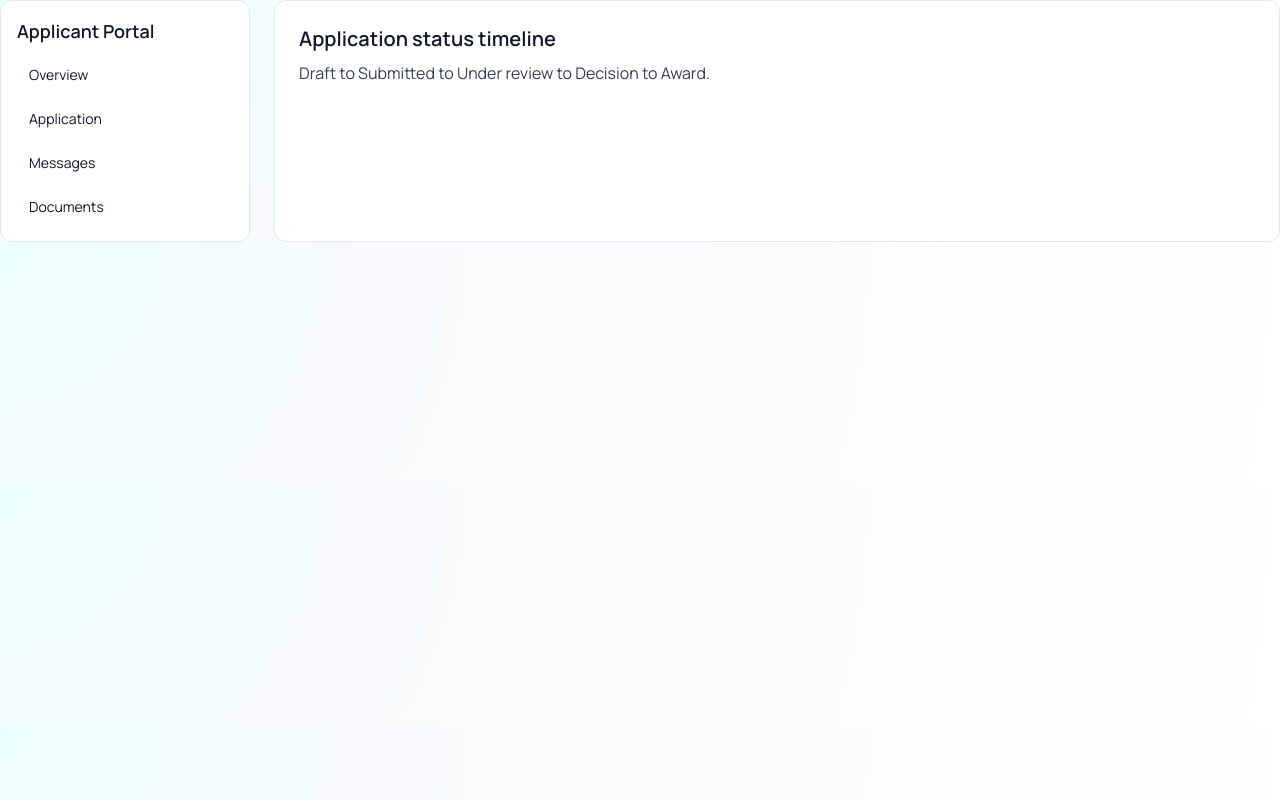
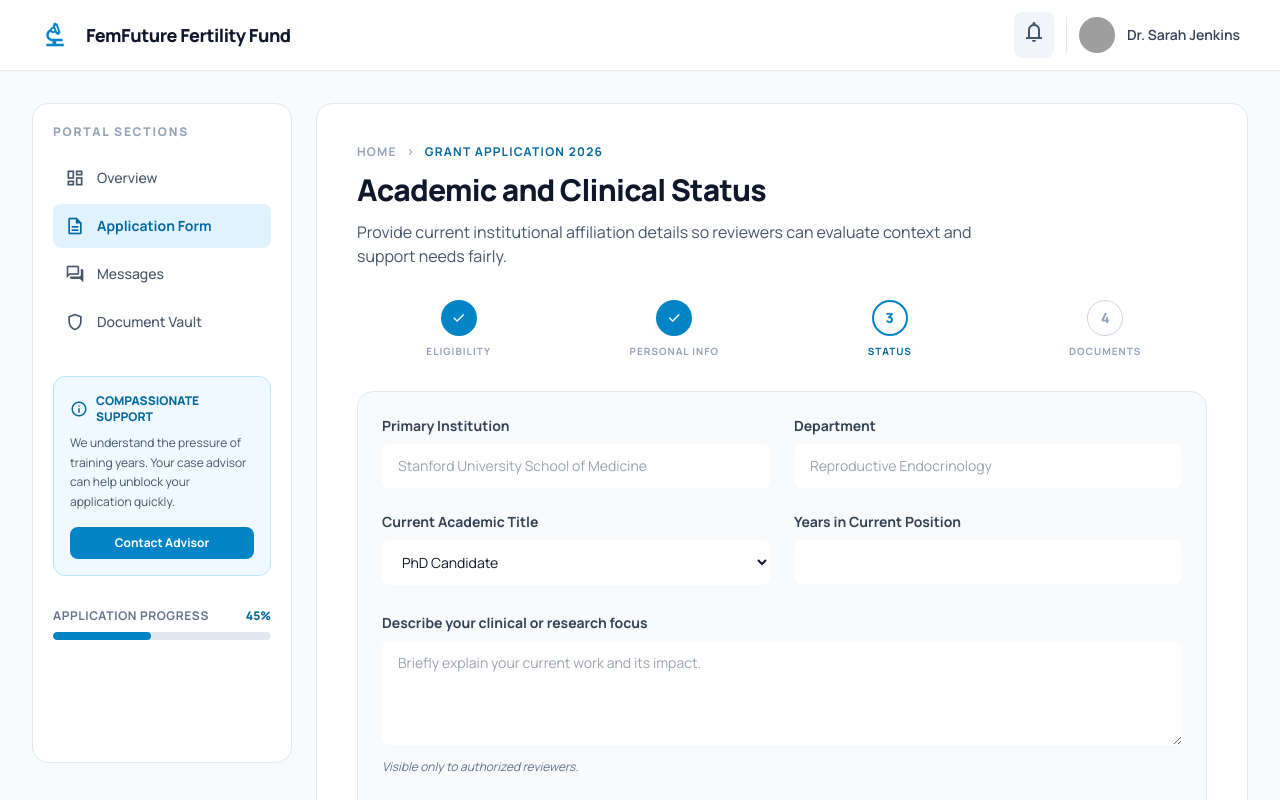
Before and after one commit to dwamenad/FemFuture_fertility_fund, a Next.js app: page /applicant/dashboard in a window 1280 px wide. Shown: the top 800 px of the page. Built offline with nearby package versions, Linux system fonts and the light colour scheme; grey boxes are pictures that could not be loaded.

Commit message:
feat: implement applicant dashboard visual redesign

```diff
--- a/src/app/applicant/dashboard/page.tsx
+++ b/src/app/applicant/dashboard/page.tsx
@@ -1,17 +1,171 @@
-import { PortalShell } from "@/components/layout/portal-shell";
-
-const links = [
-  { href: "/applicant/dashboard", label: "Overview" },
-  { href: "/applicant/application", label: "Application" },
-  { href: "/applicant/messages", label: "Messages" },
-  { href: "/applicant/documents", label: "Documents" }
-];
+import Link from "next/link";
 
 export default function ApplicantDashboardPage() {
   return (
-    <PortalShell title="Applicant Portal" links={links}>
-      <h2 className="text-xl font-semibold">Application status timeline</h2>
-      <p className="mt-2 text-slate-700">Draft to Submitted to Under review to Decision to Award.</p>
-    </PortalShell>
+    <div className="min-h-screen bg-slate-50 text-slate-900">
+      <header className="sticky top-0 z-40 border-b border-slate-200 bg-white px-6 py-3 lg:px-10">
+        <div className="flex items-center justify-between gap-6">
+          <div className="flex items-center gap-4 text-sky-600">
+            <span className="material-symbols-outlined text-3xl">biotech</span>
+            <h1 className="text-lg font-black tracking-tight text-slate-900">FemFuture Fertility Fund</h1>
+          </div>
+          <div className="flex items-center gap-3">
+            <button aria-label="Notifications" className="rounded-lg bg-slate-100 p-2 text-slate-600">
+              <span className="material-symbols-outlined">notifications</span>
+            </button>
+            <div className="hidden items-center gap-3 border-l border-slate-200 pl-3 sm:flex">
+              <div
+                className="h-9 w-9 rounded-full bg-cover bg-center"
+                style={{
+                  backgroundImage:
+                    "url('https://lh3.googleusercontent.com/aida-public/AB6AXuBhgUcXRNxdIZ9WhstpK-_llIE5nfwjG5_O3jzFGWaNfbvNOTFcEHukTZ2aVpgedRuhx6WFujMiRU3sjqHVb11i56x5kHQN0Mbip5OO1WpJOf4nrCiGZAWV3YR12WZABk5vfMJXqXJNyphe20RAAvCYK5D6UZolwVSTDMvFjbNhIX-bAgeDkHLvs6MG72W7YynC4khQdH71KKqWiqNVwXGbbiQRzvm29VVKgZf3xLoQAuSuSrbwTB3A1TQdzaBarbyx-nOmSdWz5gG0')"
+                }}
+              />
+              <span className="text-sm font-semibold text-slate-700">Dr. Sarah Jenkins</span>
+            </div>
+          </div>
+        </div>
+      </header>
+
+      <main className="mx-auto grid max-w-[1500px] grid-cols-1 gap-6 px-4 py-8 lg:grid-cols-[260px_1fr] lg:px-8">
+        <aside className="rounded-2xl border border-slate-200 bg-white p-5 lg:h-[calc(100vh-140px)] lg:overflow-auto">
+          <h2 className="mb-4 text-xs font-extrabold uppercase tracking-[0.15em] text-slate-400">Portal Sections</h2>
+          <nav className="space-y-1">
+            <Link className="flex items-center gap-3 rounded-lg px-3 py-2 text-sm font-medium text-slate-600 hover:bg-slate-50" href="/applicant/dashboard">
+              <span className="material-symbols-outlined text-xl">dashboard</span>
+              Overview
+            </Link>
+            <Link className="flex items-center gap-3 rounded-lg bg-sky-100 px-3 py-2 text-sm font-bold text-sky-700" href="/applicant/application">
+              <span className="material-symbols-outlined text-xl">description</span>
+              Application Form
+            </Link>
+            <Link className="flex items-center gap-3 rounded-lg px-3 py-2 text-sm font-medium text-slate-600 hover:bg-slate-50" href="/applicant/messages">
+              <span className="material-symbols-outlined text-xl">forum</span>
+              Messages
+            </Link>
+            <Link className="flex items-center gap-3 rounded-lg px-3 py-2 text-sm font-medium text-slate-600 hover:bg-slate-50" href="/applicant/documents">
+              <span className="material-symbols-outlined text-xl">shield</span>
+              Document Vault
+            </Link>
+          </nav>
+
+          <div className="mt-8 rounded-xl border border-sky-200 bg-sky-50 p-4">
+            <div className="mb-2 flex items-center gap-2 text-sky-700">
+              <span className="material-symbols-outlined text-lg">info</span>
+              <span className="text-xs font-extrabold uppercase">Compassionate Support</span>
+            </div>
+            <p className="text-xs leading-relaxed text-slate-600">
+              We understand the pressure of training years. Your case advisor can help unblock your application quickly.
+            </p>
+            <button className="mt-4 w-full rounded-lg bg-sky-600 py-2 text-xs font-bold text-white">Contact Advisor</button>
+          </div>
+
+          <div className="mt-8">
+            <div className="mb-2 flex items-center justify-between text-xs">
+              <span className="font-bold uppercase tracking-wider text-slate-500">Application progress</span>
+              <span className="font-black text-sky-700">45%</span>
+            </div>
+            <div className="h-2 overflow-hidden rounded-full bg-slate-200">
+              <div className="h-full w-[45%] rounded-full bg-sky-600" />
+            </div>
+          </div>
+        </aside>
+
+        <section className="space-y-8 rounded-2xl border border-slate-200 bg-white p-6 lg:p-10">
+          <div>
+            <div className="mb-3 flex items-center gap-2 text-xs font-bold uppercase tracking-widest text-slate-400">
+              <span>Home</span>
+              <span className="material-symbols-outlined text-[12px]">chevron_right</span>
+              <span className="text-sky-700">Grant Application 2026</span>
+            </div>
+            <h2 className="text-3xl font-black tracking-tight">Academic and Clinical Status</h2>
+            <p className="mt-3 max-w-2xl text-slate-600">
+              Provide current institutional affiliation details so reviewers can evaluate context and support needs fairly.
+            </p>
+          </div>
+
+          <div className="grid grid-cols-4 gap-3">
+            {[
+              { value: "check", label: "Eligibility", done: true },
+              { value: "check", label: "Personal Info", done: true },
+              { value: "3", label: "Status", done: false },
+              { value: "4", label: "Documents", done: false }
+            ].map((item, idx) => (
+              <div key={item.label} className="flex flex-col items-center gap-2">
+                <div
+                  className={`flex h-9 w-9 items-center justify-center rounded-full text-sm font-black ${
+                    item.done ? "bg-sky-600 text-white" : idx === 2 ? "border-2 border-sky-600 text-sky-600" : "border border-slate-300 text-slate-400"
+                  }`}
+                >
+                  {item.value === "check" ? <span className="material-symbols-outlined text-base">check</span> : item.value}
+                </div>
+                <span className={`text-[10px] font-bold uppercase tracking-widest ${idx === 2 ? "text-sky-700" : "text-slate-400"}`}>
+                  {item.label}
+                </span>
+              </div>
+            ))}
+          </div>
+
+          <form className="space-y-7 rounded-2xl border border-slate-200 bg-slate-50 p-6">
+            <div className="grid grid-cols-1 gap-6 md:grid-cols-2">
+              <div>
+                <label className="mb-2 block text-sm font-bold text-slate-700">Primary Institution</label>
+                <input className="w-full rounded-lg border-slate-300 bg-white px-4 py-3 text-sm" placeholder="Stanford University School of Medicine" />
+              </div>
+              <div>
+                <label className="mb-2 block text-sm font-bold text-slate-700">Department</label>
+                <input className="w-full rounded-lg border-slate-300 bg-white px-4 py-3 text-sm" placeholder="Reproductive Endocrinology" />
+              </div>
+              <div>
+                <label className="mb-2 block text-sm font-bold text-slate-700">Current Academic Title</label>
+                <select className="w-full rounded-lg border-slate-300 bg-white px-4 py-3 text-sm">
+                  <option>PhD Candidate</option>
+                  <option>Postdoctoral Fellow</option>
+                  <option>Assistant Professor</option>
+                  <option>Associate Professor</option>
+                  <option>Full Professor</option>
+                  <option>Other</option>
+                </select>
+              </div>
+              <div>
+                <label className="mb-2 block text-sm font-bold text-slate-700">Years in Current Position</label>
+                <input className="w-full rounded-lg border-slate-300 bg-white px-4 py-3 text-sm" min={0} type="number" />
+              </div>
+            </div>
+
+            <div>
+              <label className="mb-2 block text-sm font-bold text-slate-700">Describe your clinical or research focus</label>
+              <textarea
+                className="w-full rounded-lg border-slate-300 bg-white px-4 py-3 text-sm"
+                placeholder="Briefly explain your current work and its impact."
+                rows={4}
+              />
+              <p className="mt-2 text-xs italic text-slate-500">Visible only to authorized reviewers.</p>
+            </div>
+
+            <div className="flex items-start gap-4 rounded-xl border border-sky-200 bg-sky-50 p-4">
+              <div className="rounded-lg bg-sky-100 p-2 text-sky-700">
+                <span className="material-symbols-outlined text-xl">lock</span>
+              </div>
+              <div>
+                <h3 className="text-sm font-bold text-slate-900">Highly Secure Data Handling</h3>
+                <p className="mt-1 text-xs leading-relaxed text-slate-600">
+                  Your information is encrypted, minimized, and available only to authorized staff and assigned reviewers.
+                </p>
+              </div>
+            </div>
+
+            <div className="flex items-center justify-between border-t border-slate-200 pt-5">
+              <button className="rounded-lg border border-slate-300 px-5 py-3 text-sm font-bold text-slate-600" type="button">
+                Previous Step
+              </button>
+              <Link className="rounded-lg bg-sky-600 px-6 py-3 text-sm font-black text-white" href="/applicant/application">
+                Save and Continue
+              </Link>
+            </div>
+          </form>
+        </section>
+      </main>
+    </div>
   );
 }
```
